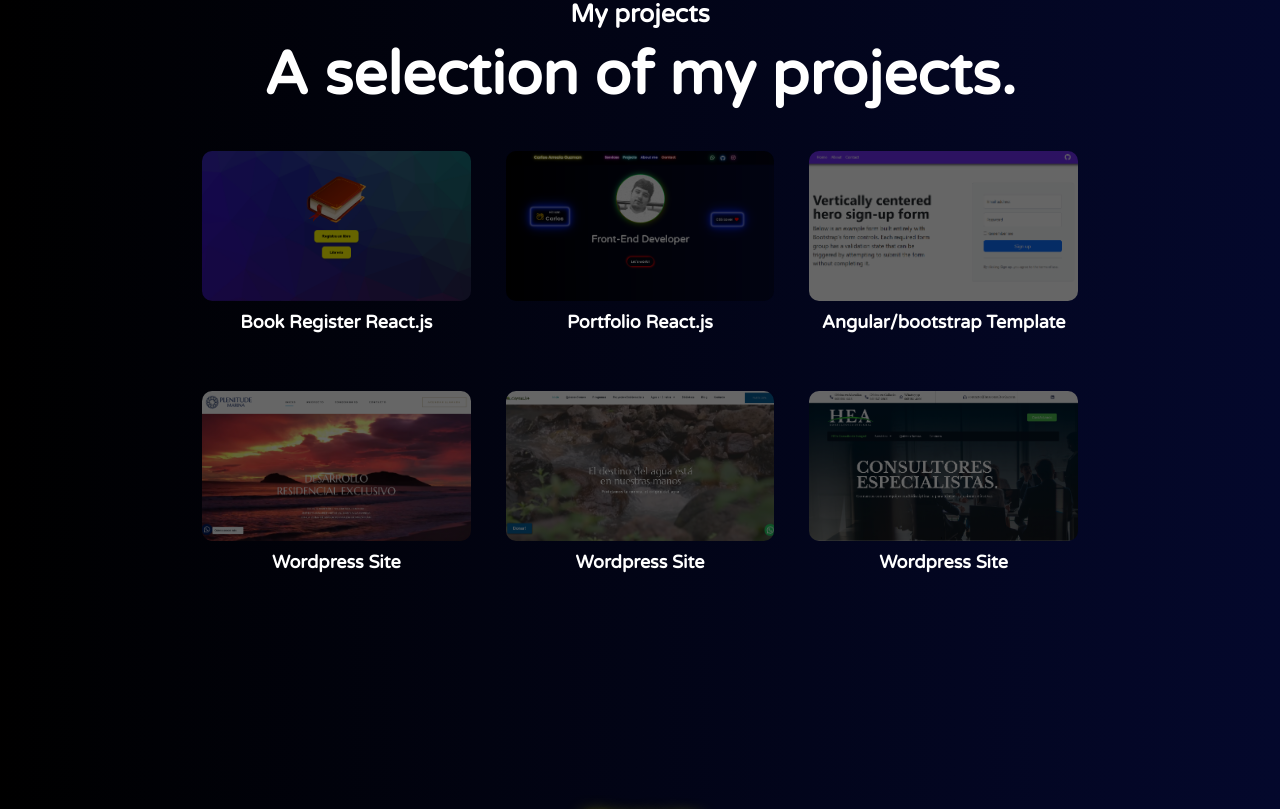
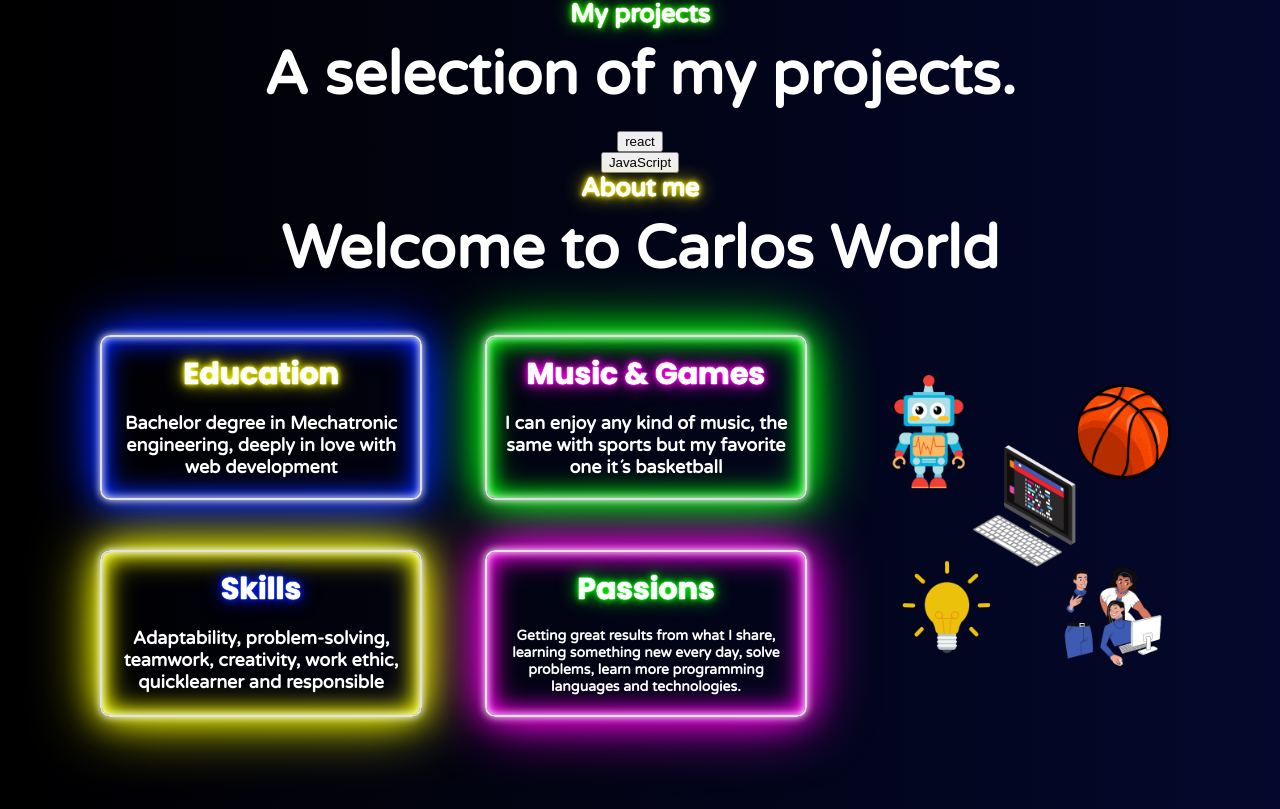
Before and after one commit to carreguz13/carlosarreola, a React (Create React App) app: page / in a window 1280 px wide. Shown: the part 1631-2440 px from the top of the page. Built offline with nearby package versions, Linux system fonts and the light colour scheme.

Commit message:
toggle buttons function ok

```diff
--- a/package.json
+++ b/package.json
@@ -9,6 +9,9 @@
     "@testing-library/user-event": "^13.5.0",
     "react": "^18.2.0",
     "react-dom": "^18.2.0",
+    "react-helmet": "^6.1.0",
+    "react-router-dom": "^6.8.0",
+    "react-script-tag": "^1.1.2",
     "react-scripts": "5.0.1",
     "react-scroll": "^1.8.7",
     "scroll": "^3.0.1",
--- a/src/App.js
+++ b/src/App.js
@@ -20,6 +20,8 @@ function App() {
 
 
     </>
+
+
   );
 }
 
--- a/src/components/Myprojects/Myprojects.css
+++ b/src/components/Myprojects/Myprojects.css
@@ -52,135 +52,35 @@
         text-align: center;
         }
 
-.grid {
-    width: 70%;
-    height: 220px;
-
-    display: flex;
-    flex-direction: row;
-    justify-content: space-between;
-        padding: 10px;
-}
-
-.grid h2{
-    font-size: 18px;
-   padding-top: 10px;
-}
-
-
-
-.p1 {
-    width: 30%;
-    height: auto;
-   padding: 10px;
-
-}
-
-.background1 {
-    width: 100%;
-    height: 150px;
-background-image: url(/src/assets/libreria2.PNG);
-    background-repeat: no-repeat;
-    background-size: cover;
-    background-position: center;
-    border-radius: 10px;
-    filter: brightness(40%);
-    }
-
-    .background1:hover {
-        filter: brightness(100%);
-    }
-
-    .background2 {
-        width: 100%;
-        height: 150px;
-        background-image: url(/src/assets/portfoliophoto.PNG);
-        background-repeat: no-repeat;
-        background-size: cover;
-        background-position: center;
-        border-radius: 10px;
-        filter: brightness(40%);
+/*sections for buttons*/
+/*react*/
+        .react-section {
+            height: 0;
+            width: 70%;
+            overflow: hidden;
+            transition: 0.2s ease;
+            background-color: red;
+            display: grid;
+            grid-template-columns: 1fr 1fr 1fr 1fr;
+            grid-template-rows: 1fr;
         }
 
-        .background2:hover {
-            filter: brightness(100%);
+        .show-react-section {
+            height: 200px;
         }
 
-        .background3 {
-            width: 100%;
-            height: 150px;
-            background-image: url(/src/assets/angulart.PNG);
-            background-repeat: no-repeat;
-            background-size: cover;
-            background-position: center;
-            border-radius: 10px;
-            filter: brightness(40%);
-            }
+/*js*/
+        .js-section {
+            height: 0;
+            width: 70%;
+            overflow: hidden;
+            transition: 0.2s ease;
+            background-color: yellow;
+            display: grid;
+            grid-template-columns: 1fr 1fr 1fr 1fr;
+            grid-template-rows: 1fr;
+        }
 
-            .background3:hover {
-                filter: brightness(100%);
-            }
-
-            .background4 {
-                width: 100%;
-                height: 150px;
-                background-image: url(/src/assets/plenitude.PNG);
-                background-repeat: no-repeat;
-                background-size: cover;
-                background-position: center;
-                border-radius: 10px;
-                filter: brightness(40%);
-                }
-
-                .background4:hover {
-                    filter: brightness(100%);
-                }
-
-                .background5 {
-                    width: 100%;
-                    height: 150px;
-                    background-image: url(/src/assets/conselva2.PNG);
-                    background-repeat: no-repeat;
-                    background-size: cover;
-                    background-position: center;
-                    border-radius: 10px;
-                    filter: brightness(40%);
-                    }
-
-                    .background5:hover {
-                        filter: brightness(100%);
-                    }
-
-
-                    .background6 {
-                        width: 100%;
-                        height: 150px;
-                        background-image: url(/src/assets/hea.PNG);
-                        background-repeat: no-repeat;
-                        background-size: cover;
-                        background-position: center;
-                        border-radius: 10px;
-                        filter: brightness(40%);
-                        }
-
-                        .background6:hover {
-                            filter: brightness(100%);
-                        }
-
-
-                        .grid2 {
-                            width: 70%;
-                            height: 220px;
-
-                            display: flex;
-                            flex-direction: row;
-                            justify-content: space-between;
-                                padding: 10px;
-                                margin-bottom: 200px;
-                        }
-
-                        .grid2 h2{
-                            font-size: 18px;
-                           padding-top: 10px;
-
-                        }
+        .show-js-section {
+            height: 200px;
+        }
--- a/src/components/Myprojects/Myprojects.jsx
+++ b/src/components/Myprojects/Myprojects.jsx
@@ -1,5 +1,26 @@
 import React from 'react'
 import "./Myprojects.css"
+
+
+
+//function for toggle event in buttons
+var reactSection = document.querySelector(".react-section")
+var jsSection = document.querySelector(".js-section")
+
+const react = () => {
+  reactSection.classList.toggle("show-react-section")
+  jsSection.classList.remove("show-js-section")
+ }
+
+const javascript = () => {
+  jsSection.classList.toggle("show-js-section")
+  reactSection.classList.remove("show-react-section")
+}
+
+
+
+
+
 
 
 
@@ -14,49 +35,24 @@ function Myprojects() {
 
       <h2>A selection of my projects.</h2>
 
-      <div className='grid'>
-
-      <div className='p1'>
-  <a href="https://carreguz13.github.io/Libreria/" target="_blank"><div className='background1'></div></a>
-  <h2>Book Register React.js</h2>
-</div>
-
-
-<div className='p1'>
-  <a href="https://carlosarreola.me/" target="_blank"><div className='background2'></div></a>
-  <h2>Portfolio React.js</h2>
-</div>
-
-<div className='p1'>
-  <a href="https://carreguz13.github.io/angular-bootstrap/" target="_blank"><div className='background3'></div></a>
-  <h2>Angular/bootstrap Template</h2>
-</div>
-
-      </div>
+      <button className='react-btn' onClick={react}>react</button>
+      <button className='js-btn' onClick={javascript}>JavaScript</button>
 
 
 
+     <section className='react-section'>
+<div className='p1'></div>
+<div className='p2'></div>
+<div className='p3'></div>
+<div className='p4'></div>
+     </section>
 
-      <div className='grid2'>
-
-<div className='p1'>
-  <a href="https://www.plenitude.mx/" target="_blank"><div className='background4'></div></a>
-  <h2>Wordpress Site</h2>
-</div>
-
-<div className='p1'>
-  <a href="https://conselva.org/" target="_blank"><div className='background5'></div></a>
-  <h2>Wordpress Site</h2>
-</div>
-
-<div className='p1'>
-  <a href="https://heaconsultoria.com/" target="_blank"><div className='background6'></div></a>
-  <h2>Wordpress Site</h2>
-</div>
-
-      </div>
-
-
+     <section className='js-section'>
+<div className='p1'></div>
+<div className='p2'></div>
+<div className='p3'></div>
+<div className='p4'></div>
+     </section>
 
 
 
@@ -66,5 +62,4 @@ function Myprojects() {
   )
 }
 
-
 export default Myprojects
```
Also changed, not shown: 1 other file (tests, documents, lock files or other folders).
